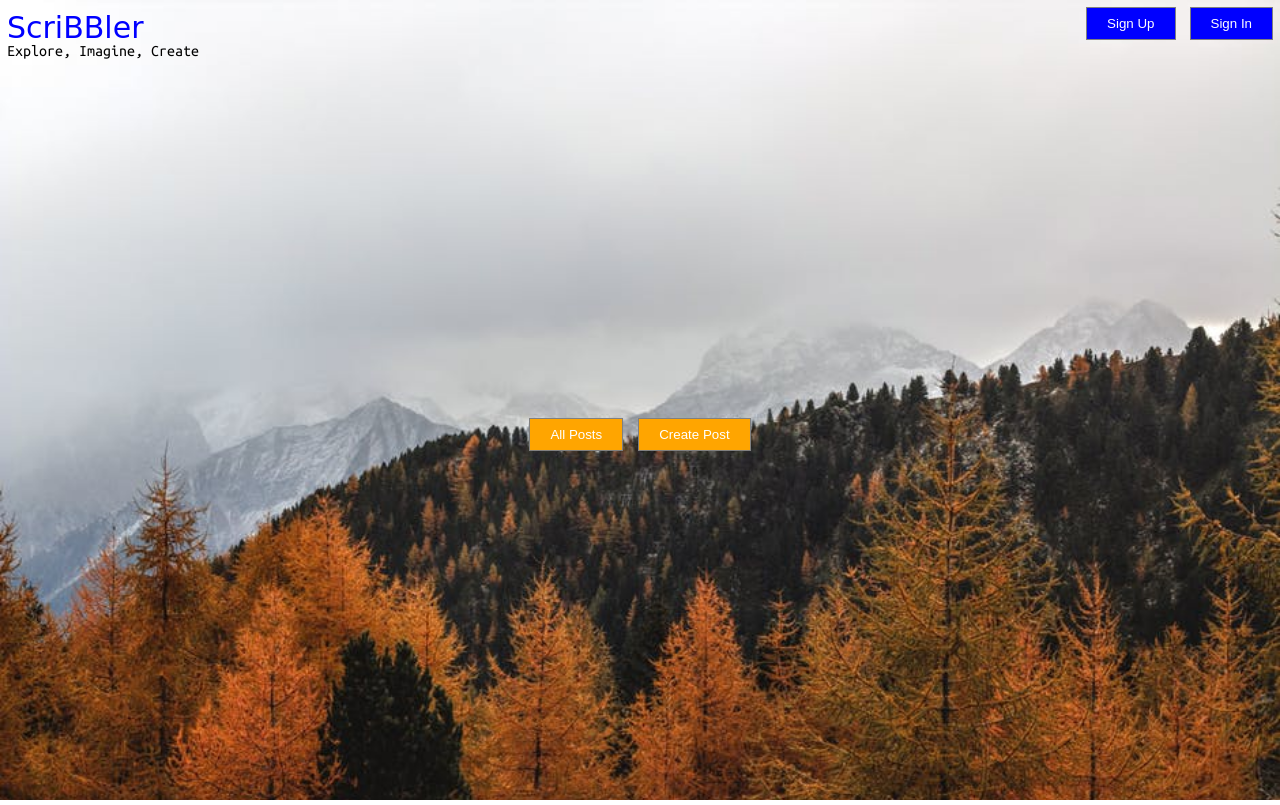
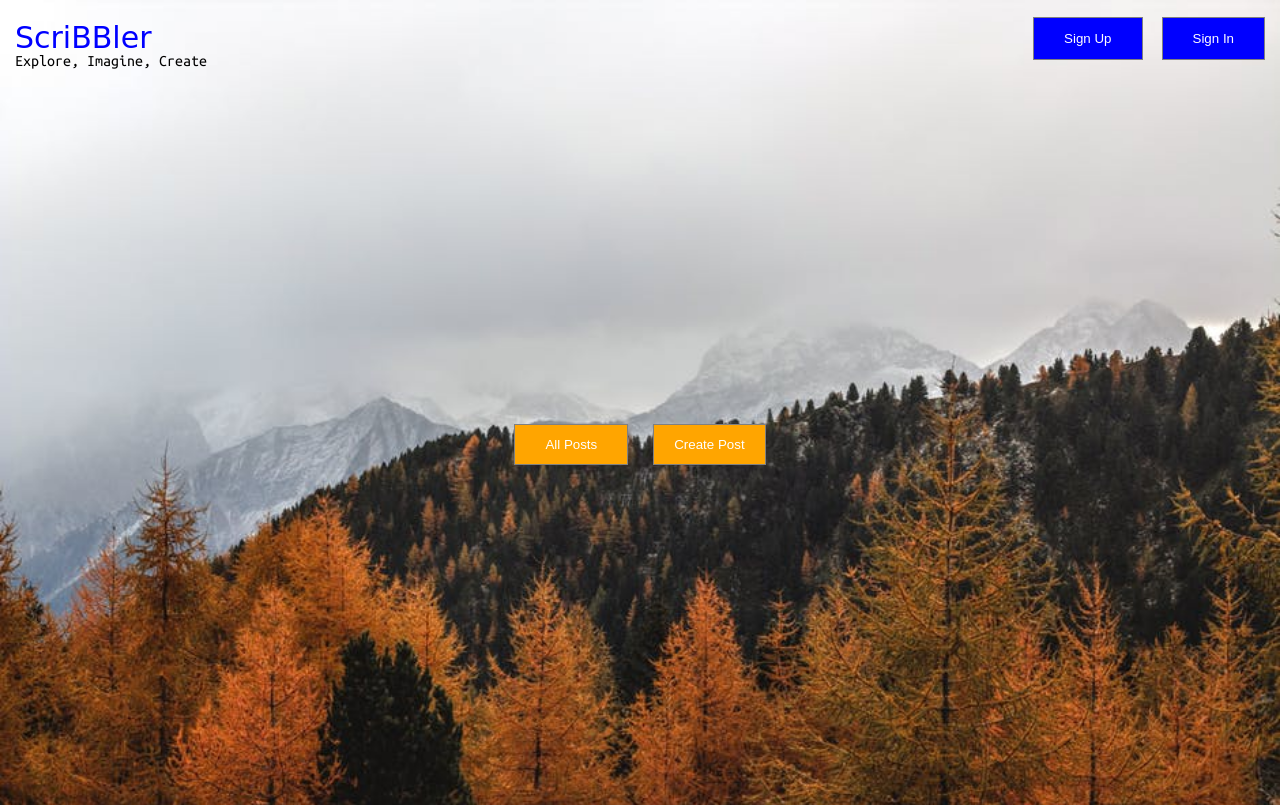
Before and after one commit to Deepika670/scribbler-upgrad, a plain HTML site: page index.html in a window 1280 px wide. Drawn offline with Linux system fonts and the light colour scheme; a web font is replaced by a local one.

Commit message:
header styiing fixes

```diff
--- a/index.html
+++ b/index.html
@@ -35,7 +35,7 @@
           <button id="signUpButton" class="header-button" onclick="display()">
             Sign Up
           </button>
-          <div id="signUp-Modal" class="modal" onclick="display()">
+          <div id="signUp-Modal" class="modal" onclick="signUpDisplay()">
             <div id="signUp-modal-content" class="signUp-content">
               <div id="div-container">
                 <div id="close-div"><span class="close">&times;</span></div>
--- a/scripts/common.js
+++ b/scripts/common.js
@@ -1,4 +1,4 @@
-function display() {
+function signUpDisplay() {
   var signUpModal = document.getElementById("signUp-Modal");
   var signUpButton = document.getElementById("signUpButton");
   var span = document.getElementsByClassName("close")[0];
@@ -15,9 +15,10 @@ function display() {
   };
 }
 function signInDisplay() {
+  console.log("Sign In clicked");
   var signInModal = document.getElementById("signIn-modal");
   var signInButton = document.getElementById("signInButton");
-  var span = document.getElementsByClassName("close-signIn")[0];
+  var span = document.getElementsByClassName("close-signIn");
   signInButton.onclick = function () {
     signInModal.style.display = "block";
   };
--- a/styles/common.css
+++ b/styles/common.css
@@ -1,5 +1,5 @@
 header {
-  padding: 0 7px;
+  padding: 10px 15px 0 15px;
   /* width: 100%; */
 }
 .header-logo {
@@ -29,13 +29,13 @@ nav {
   /* border: none; */
   border: 1px solid gray;
   color: white;
-  padding: 8px 20px;
+  padding: 13px 30px;
   cursor: pointer;
   /* font-size: 15px; */
 }
 
 #signUpButton {
-  margin-right: 10px;
+  margin-right: 15px;
 }
 #close-div,
 #content-div {
--- a/styles/index.css
+++ b/styles/index.css
@@ -11,18 +11,20 @@ body {
   justify-content: center;
   align-items: center;
   height: 90vh;
+  gap: 25px;
 }
 .posts-button {
   background-color: orange;
   /* border: none; */
   border: 1px solid gray;
   color: white;
-  padding: 8px 20px;
+  padding: 12px 20px;
   cursor: pointer;
 }
 
 .posts-button:first-of-type {
-  margin-right: 15px;
+  /* margin-right: 15px; */
+  padding: 12px 30px;
 }
 
 .create-post-modal {
```
